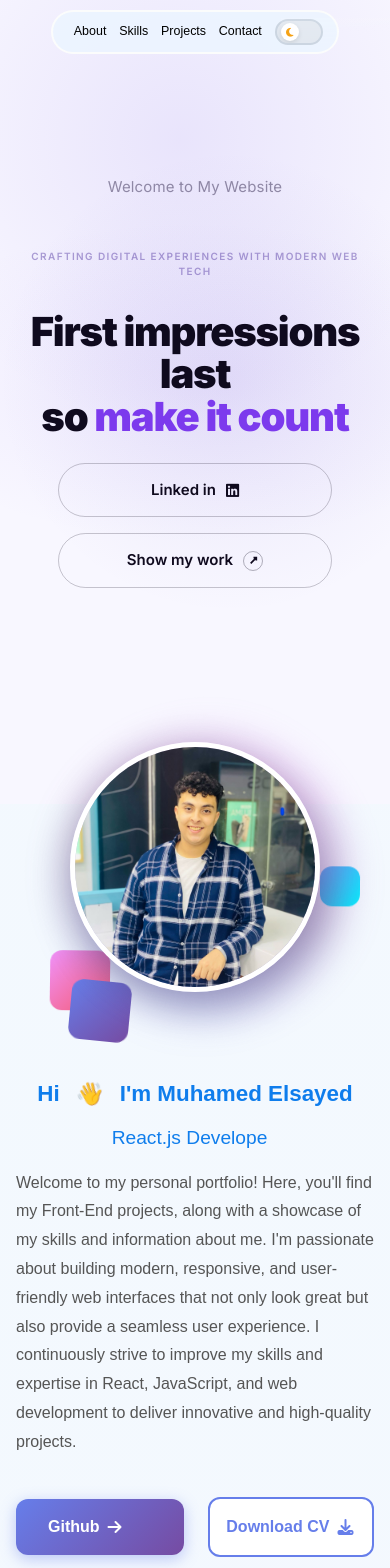
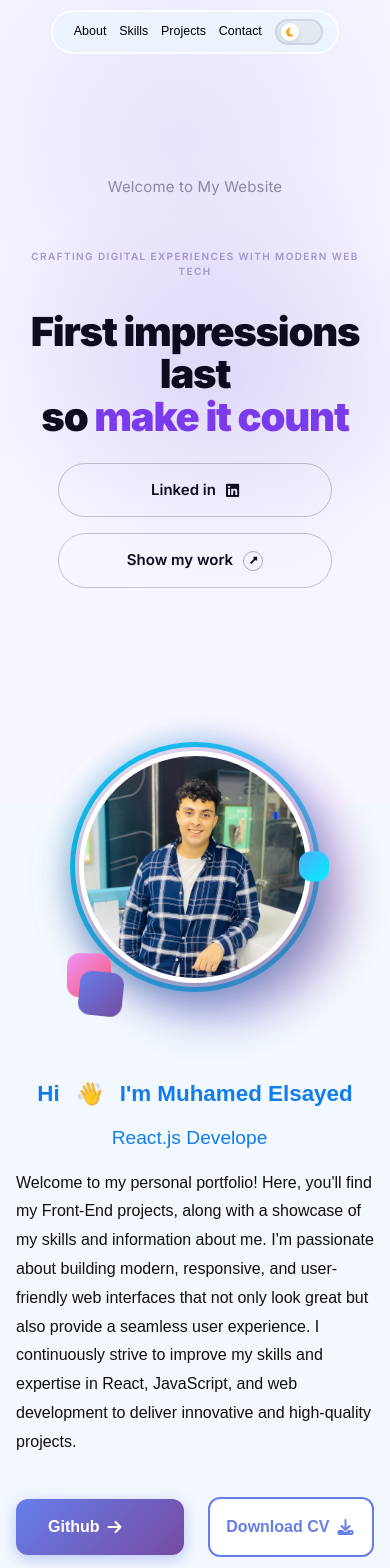
Before and after one commit to MOHAMED54353/My-Portfolio, a React (Vite) app: page / in a window 390 px wide. Shown: the top 1568 px of the page. Built offline with nearby package versions, Linux system fonts and the light colour scheme.

Commit message:
Refactor Home.css for improved styling and responsiveness

```diff
--- a/src/css/Home.css
+++ b/src/css/Home.css
@@ -97,9 +97,9 @@ body.dark-mode .typed-cursor {
 }
 
 .hero-description {
-  font-size: 1.1rem;
+  font-size: 1rem;
   line-height: 1.8;
-  color: #555;
+  color: #130f0f;
   margin-bottom: 2.5rem;
   text-align: justify;
   max-width: 600px;
@@ -175,8 +175,12 @@ body.dark-mode .btn-secondary {
 
 .image-container {
   position: relative;
-  width: 400px;
-  height: 400px;
+  width: min(400px, 80vw);
+  aspect-ratio: 1 / 1;
+  border: 5px solid rgb(1, 206, 252);
+  border-radius: 50%;
+  padding: 4px;
+  box-shadow: 0 0 30px rgba(1, 206, 252, 0.35);
 }
 
 .image-container img {
@@ -189,12 +193,19 @@ body.dark-mode .btn-secondary {
   box-shadow: 0 10px 40px rgba(0, 0, 0, 0.2);
   position: relative;
   z-index: 2;
+  display: block;
+}
+
+body.dark-mode .image-container {
+  box-shadow: 0 0 30px rgba(1, 206, 252, 0.25);
 }
 
 body.dark-mode .image-container img {
   border-color: #3d5070;
+  box-shadow: 0 10px 40px rgba(0, 0, 0, 0.5);
 }
 
+/* ---------- Decorations ---------- */
 .decoration {
   position: absolute;
   width: 60px;
@@ -202,6 +213,9 @@ body.dark-mode .image-container img {
   border-radius: 12px;
   background: linear-gradient(135deg, #667eea 0%, #764ba2 100%);
   animation: float 3s ease-in-out infinite;
+  z-index: 3;
+  pointer-events: none;
+  will-change: transform;
 }
 
 .decoration:nth-child(2) {
@@ -217,16 +231,32 @@ body.dark-mode .image-container img {
   background: linear-gradient(135deg, #f093fb 0%, #f5576c 100%);
 }
 
+/* بدل transform: translateY(-50%) اللي كان بيتعارض مع animation الـ float */
 .decoration:nth-child(4) {
-  top: 50%;
+  top: calc(50% - 20px);
   right: -40px;
-  transform: translateY(-50%);
   width: 40px;
   height: 40px;
   animation-delay: 1s;
   background: linear-gradient(135deg, #4facfe 0%, #00f2fe 100%);
 }
 
+/* ---------- Gradient ring ---------- */
+.gradient-ring {
+  position: absolute;
+  width: min(420px, 84vw);
+  aspect-ratio: 1 / 1;
+  border-radius: 50%;
+  background: linear-gradient(135deg, #667eea 0%, #764ba2 50%, #f093fb 100%);
+  z-index: 1;
+  animation: rotate 10s linear infinite;
+  filter: blur(20px);
+  opacity: 0.5;
+  pointer-events: none;
+  will-change: transform;
+}
+
+/* ---------- Animations ---------- */
 @keyframes float {
 
   0%,
@@ -239,24 +269,12 @@ body.dark-mode .image-container img {
   }
 }
 
-.gradient-ring {
-  position: absolute;
-  width: 420px;
-  height: 420px;
-  border-radius: 50%;
-  background: linear-gradient(135deg, #667eea 0%, #764ba2 50%, #f093fb 100%);
-  z-index: 1;
-  animation: rotate 10s linear infinite;
-  filter: blur(20px);
-  opacity: 0.5;
-}
-
 @keyframes rotate {
-  0% {
+  from {
     transform: rotate(0deg);
   }
 
-  100% {
+  to {
     transform: rotate(360deg);
   }
 }
@@ -282,6 +300,40 @@ body.dark-mode .image-container img {
   to {
     opacity: 1;
     transform: translateX(0);
+  }
+}
+
+/* ---------- Responsive ---------- */
+@media (max-width: 768px) {
+  .decoration {
+    width: 44px;
+    height: 44px;
+  }
+
+  .decoration:nth-child(2) {
+    top: -12px;
+    right: -8px;
+  }
+
+  .decoration:nth-child(3) {
+    bottom: -12px;
+    left: -8px;
+  }
+
+  .decoration:nth-child(4) {
+    width: 30px;
+    height: 30px;
+    top: calc(50% - 15px);
+    right: -14px;
+  }
+}
+
+@media (prefers-reduced-motion: reduce) {
+
+  .hero-image,
+  .decoration,
+  .gradient-ring {
+    animation: none;
   }
 }
 
```
